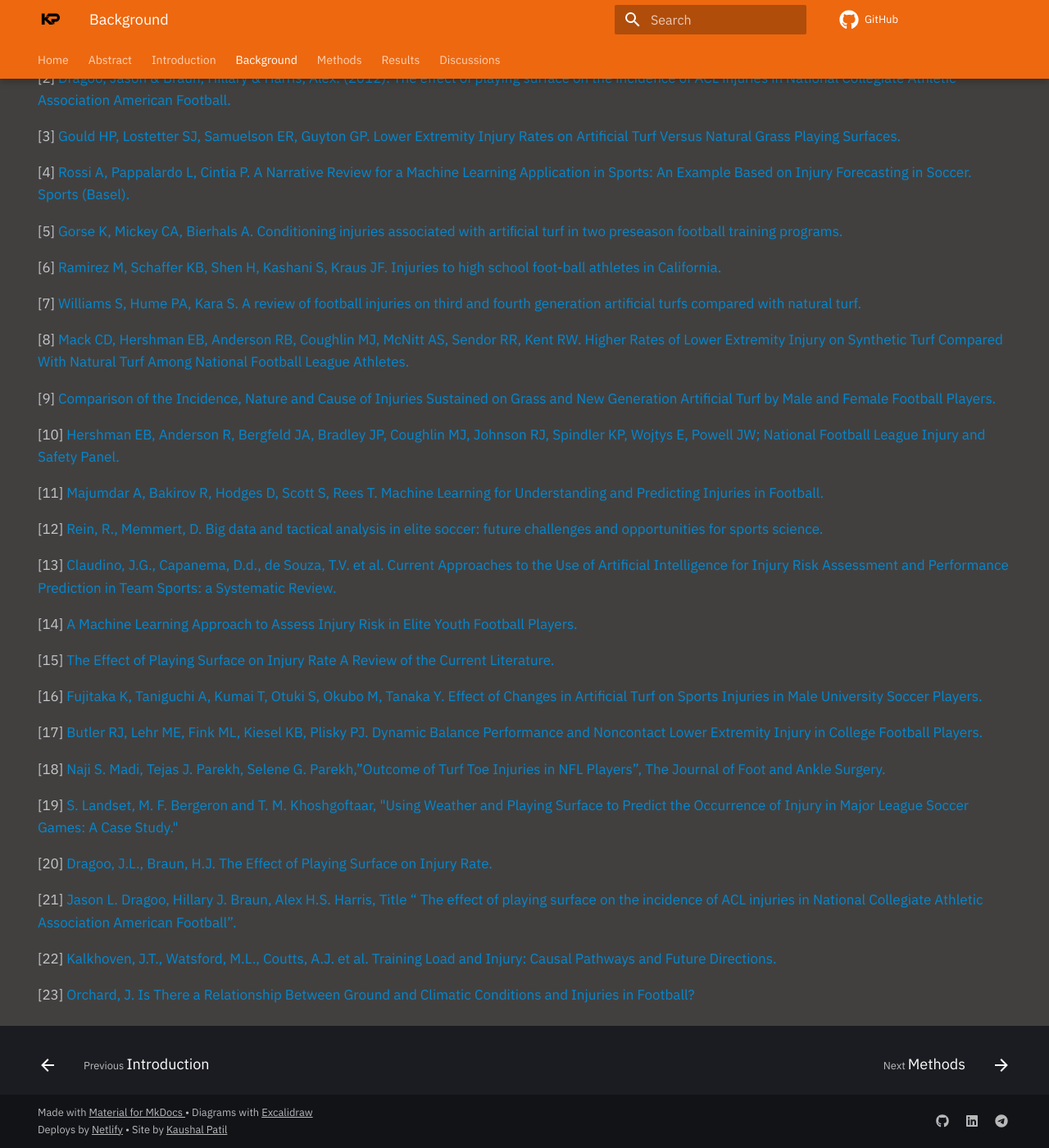
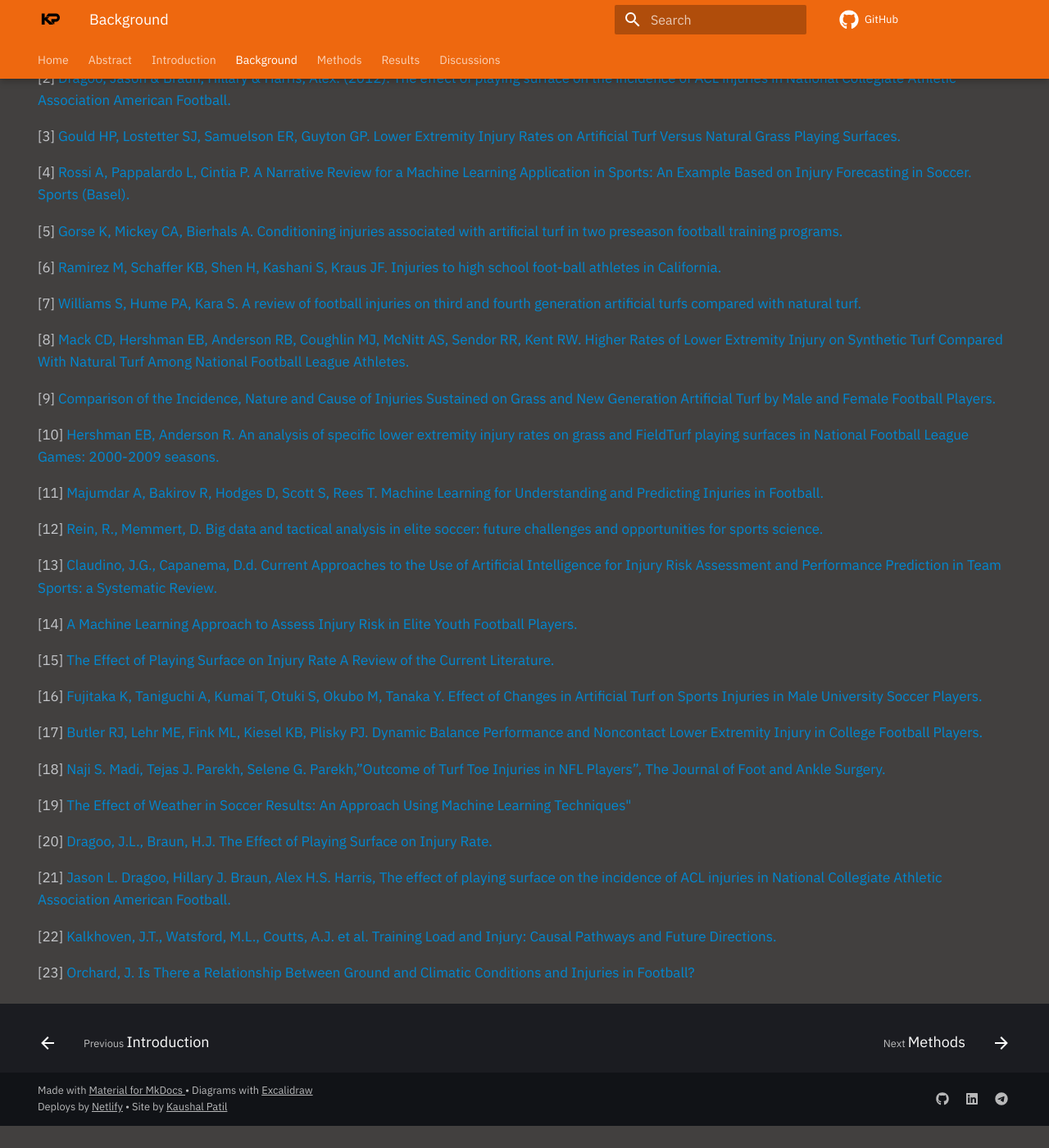
Before and after one commit to kaushal1014/research-paper-template-Athlete-Injuries, an MkDocs documentation site: the page built from docs/background/index.md, in a window 1280 px wide and 1400 px high, scrolled down 1152 px. Shown: the whole window at 82% size. Built offline with MkDocs 1.6.1 and Material for MkDocs 9.7.7, drawn with Linux system fonts in a browser that asks for light colours; some web fonts are replaced; comment, search, counter and statistics services are not loaded; after the commit the page ends 2525 px from its top, so only the background shows below that.

Commit message:
Updated bg

```diff
--- a/docs/background/index.md
+++ b/docs/background/index.md
@@ -42,13 +42,13 @@ As more is learned, the league evaluates and changes rules to evolve the game an
 
 [9] [Comparison of the Incidence, Nature and Cause of Injuries Sustained on Grass and New Generation Artificial Turf by Male and Female Football Players.](https://pubmed.ncbi.nlm.nih.gov/17646246/)
 
-[10] [Hershman EB, Anderson R, Bergfeld JA, Bradley JP, Coughlin MJ, Johnson RJ, Spindler KP, Wojtys E, Powell JW; National Football League Injury and Safety Panel.](https://pubmed.ncbi.nlm.nih.gov/22972855/)
+[10] [Hershman EB, Anderson R. An analysis of specific lower extremity injury rates on grass and FieldTurf playing surfaces in National Football League Games: 2000-2009 seasons.](https://pubmed.ncbi.nlm.nih.gov/22972855/)
 
 [11] [Majumdar A, Bakirov R, Hodges D, Scott S, Rees T. Machine Learning for Understanding and Predicting Injuries in Football.](https://sportsmedicine-open.springeropen.com/articles/10.1186/s40798-022-00465-4)
 
 [12] [ Rein, R., Memmert, D. Big data and tactical analysis in elite soccer: future challenges and opportunities for sports science.](https://springerplus.springeropen.com/articles/10.1186/s40064-016-3108-2)
 
-[13] [Claudino, J.G., Capanema, D.d., de Souza, T.V. et al. Current Approaches to the Use of Artificial Intelligence for Injury Risk Assessment and Performance Prediction in Team Sports: a Systematic Review.](https://sportsmedicine-open.springeropen.com/articles/10.1186/s40798-019-0202-3)
+[13] [Claudino, J.G., Capanema, D.d. Current Approaches to the Use of Artificial Intelligence for Injury Risk Assessment and Performance Prediction in Team Sports: a Systematic Review.](https://sportsmedicine-open.springeropen.com/articles/10.1186/s40798-019-0202-3)
 
 [14] [A Machine Learning Approach to Assess Injury Risk in Elite Youth Football Players. ](https://pubmed.ncbi.nlm.nih.gov/32079917/)
 
@@ -60,11 +60,11 @@ As more is learned, the league evaluates and changes rules to evolve the game an
 
 [18] [Naji S. Madi, Tejas J. Parekh, Selene G. Parekh,”Outcome of Turf Toe Injuries in NFL Players”, The Journal of Foot and Ankle Surgery.](https://www.sciencedirect.com/science/article/abs/pii/S1067251622001557)
 
-[19] [S. Landset, M. F. Bergeron and T. M. Khoshgoftaar, "Using Weather and Playing Surface to Predict the Occurrence of Injury in Major League Soccer Games: A Case Study."](https://www.researchgate.net/publication/345782298_The_Effect_of_Weather_in_Soccer_Results_An_Approach_Using_Machine_Learning_Techniques)
+[19] [The Effect of Weather in Soccer Results: An Approach Using Machine Learning Techniques"](https://www.researchgate.net/publication/345782298_The_Effect_of_Weather_in_Soccer_Results_An_Approach_Using_Machine_Learning_Techniques)
 
 [20] [ Dragoo, J.L., Braun, H.J. The Effect of Playing Surface on Injury Rate.](https://doi.org/10.2165/11535910-000000000-00000)
 
-[21] [Jason L. Dragoo, Hillary J. Braun, Alex H.S. Harris, Title “ The effect of playing surface on the incidence of ACL injuries in National Collegiate Athletic Association American Football”.](https://www.sciencedirect.com/science/article/pii/S0968016012001305)
+[21] [Jason L. Dragoo, Hillary J. Braun, Alex H.S. Harris, The effect of playing surface on the incidence of ACL injuries in National Collegiate Athletic Association American Football.](https://www.sciencedirect.com/science/article/pii/S0968016012001305)
 
 [22] [Kalkhoven, J.T., Watsford, M.L., Coutts, A.J. et al. Training Load and Injury: Causal Pathways and Future Directions.](https://doi.org/10.1007/s40279-020-01413-6)
 
```
